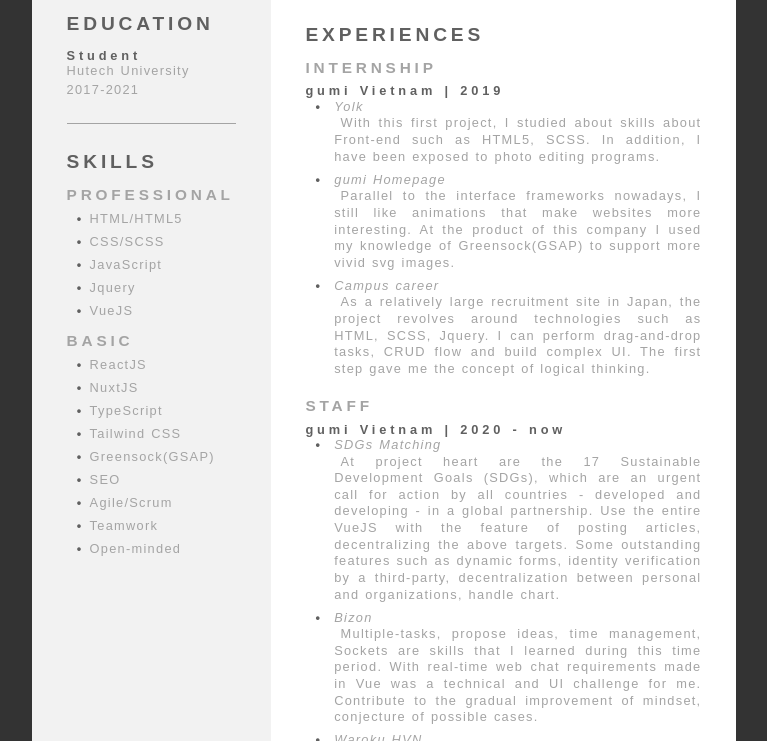
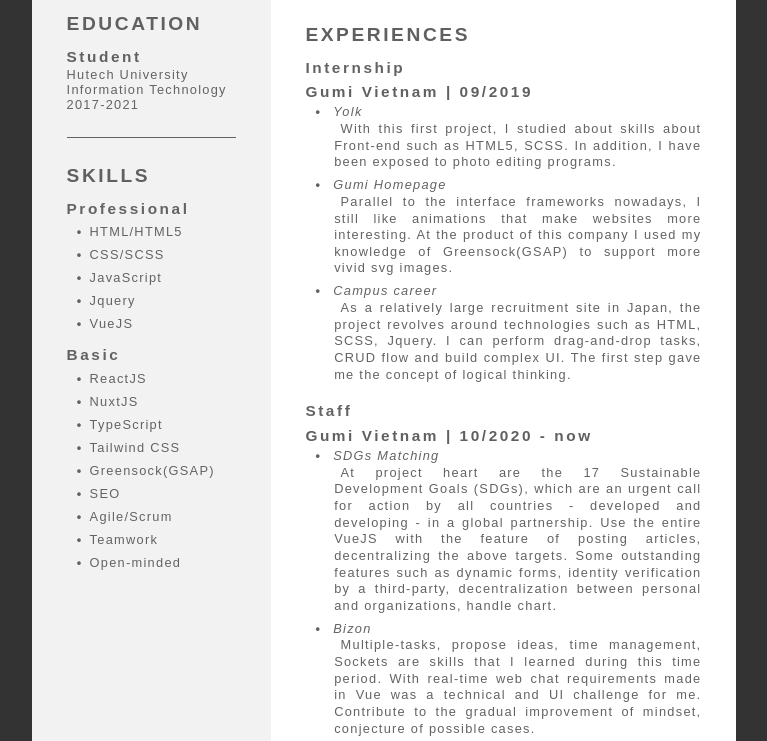
Before and after one commit to TinNguyen98/tinnguyen.github.io, a plain HTML site: page index.html in a window 1280 px wide. Shown: the part 1253-1994 px from the top of the page, without its empty margins (256-1023 px from the left). Drawn offline with Linux system fonts and the light colour scheme.

Commit message:
fix: adjust uppercase company name, addition major in education section

```diff
--- a/assets/scss/helpers/_variables.scss
+++ b/assets/scss/helpers/_variables.scss
@@ -22,5 +22,5 @@ $cv-primary: #f2f2f2;
 $cv-secondary: #f7e5d5;
 $cv-title: #606060;
 $cv-title-dark: #a3a3a3;
-$cv-text: #a4a4a4;
-$cv-text-dark: #737373;
+$cv-text: #636363;
+$cv-text-dark: #9b9999;
--- a/assets/scss/layout/_common.scss
+++ b/assets/scss/layout/_common.scss
@@ -2,7 +2,6 @@ body {
   font-family: "Work Sans", sans-serif;
   color: $white;
   background-color: $primary-black;
-  word-spacing: 1px;
   -ms-text-size-adjust: 100%;
   -webkit-text-size-adjust: 100%;
   -moz-osx-font-smoothing: grayscale;
@@ -53,7 +52,7 @@ img {
 h1, h2, h3, h4, h5, h6 {
   margin: 0;
   line-height: 1.2;
-  letter-spacing: 0.3vw;
+  letter-spacing: 0.2vw;
   word-break: break-all;
 }
 
@@ -64,7 +63,7 @@ p {
   margin: 0;
   @media #{$info-ipad} {
     line-height: 1.5;
-    letter-spacing: 0.3vw;
+    letter-spacing: 0.2vw;
   }
 }
 
--- a/assets/scss/layout/_curriculum-vitae.scss
+++ b/assets/scss/layout/_curriculum-vitae.scss
@@ -182,7 +182,7 @@
         font-size: 1.2vw;
         font-weight: bold;
         color: $cv-text;
-        text-transform: uppercase;
+        text-transform: capitalize;
         margin-bottom: 0.5vw;
         @media #{$info-ipad} {
           font-size: 3.8vw;
@@ -200,22 +200,23 @@
         }
 
         h6 {
-          font-size: 1vw;
+          font-size: 1.2vw;
           color: $cv-title;
+          margin-bottom: 0.2vw;
           @media #{$info-ipad} {
             font-size: 3.5vw;
             color: $cv-title-dark;
             margin-bottom: 1vw;
           }
         }
-        p, time {
+        p, small, time {
           font-size: 1vw;
           color: $cv-text;
           letter-spacing: 0.1vw;
           @media #{$info-ipad} {
             font-size: 3.5vw;
             color: $cv-text-dark;
-            letter-spacing: 0.3vw;
+            letter-spacing: 0.2vw;
           }
         }
       }
@@ -277,7 +278,7 @@
           @media #{$info-ipad} {
             font-size: 3.5vw;
             color: $cv-text-dark;
-            letter-spacing: 0.3vw;
+            letter-spacing: 0.2vw;
           }
         }
 
@@ -338,7 +339,7 @@
           letter-spacing: 0.1vw;
           @media #{$info-ipad} {
             color: $cv-text-dark;
-            letter-spacing: 0.3vw;
+            letter-spacing: 0.2vw;
           }
 
           &:hover ~ i {
@@ -359,6 +360,15 @@
       }
 
       &.block-education {
+        .block-education__school {
+          line-height: 1;
+        }
+        .block-education__major,
+        .block-education__period {
+          display: block;
+          text-transform: capitalize;
+        }
+
         @media #{$info-ipad} {
           padding-bottom: 0;
 
--- a/index.html
+++ b/index.html
@@ -165,8 +165,9 @@
             <div class="block-zone-col">
               <div class="block-item-zone">
                 <h6>Student</h6>
-                <p>Hutech University</p>
-                <time>2017-2021</time>
+                <p class="block-education__school">Hutech University</p>
+                <small class="block-education__major">information technology</small>
+                <time class="block-education__period">2017-2021</time>
               </div>
             </div>
           </article>
@@ -216,7 +217,7 @@
             <!-- Milestone -->
             <div class="block-item-zone">
               <h5 class="block-item-subtitle">Internship</h5>
-              <h6>gumi Vietnam | 2019</h6>
+              <h6>Gumi Vietnam | 09/2019</h6>
 
               <ul class="block-item-list project-list">
                 <li>
@@ -227,7 +228,7 @@
                   </p>
                 </li>
                 <li>
-                  <label>gumi Homepage</label>
+                  <label>Gumi Homepage</label>
                   <p>
                     Parallel to the interface frameworks nowadays, I still like animations that make websites more interesting.
                     At the product of this company I used my knowledge of Greensock(GSAP) to support more vivid svg images.
@@ -245,7 +246,7 @@
             <!-- Milestone -->
             <div class="block-item-zone">
               <h5 class="block-item-subtitle">Staff</h5>
-              <h6>gumi Vietnam | 2020 - now</h6>
+              <h6>Gumi Vietnam | 10/2020 - now</h6>
 
               <ul class="block-item-list project-list">
                 <li>
```
Also changed, not shown: assets/css/main.css, 1 other file.
